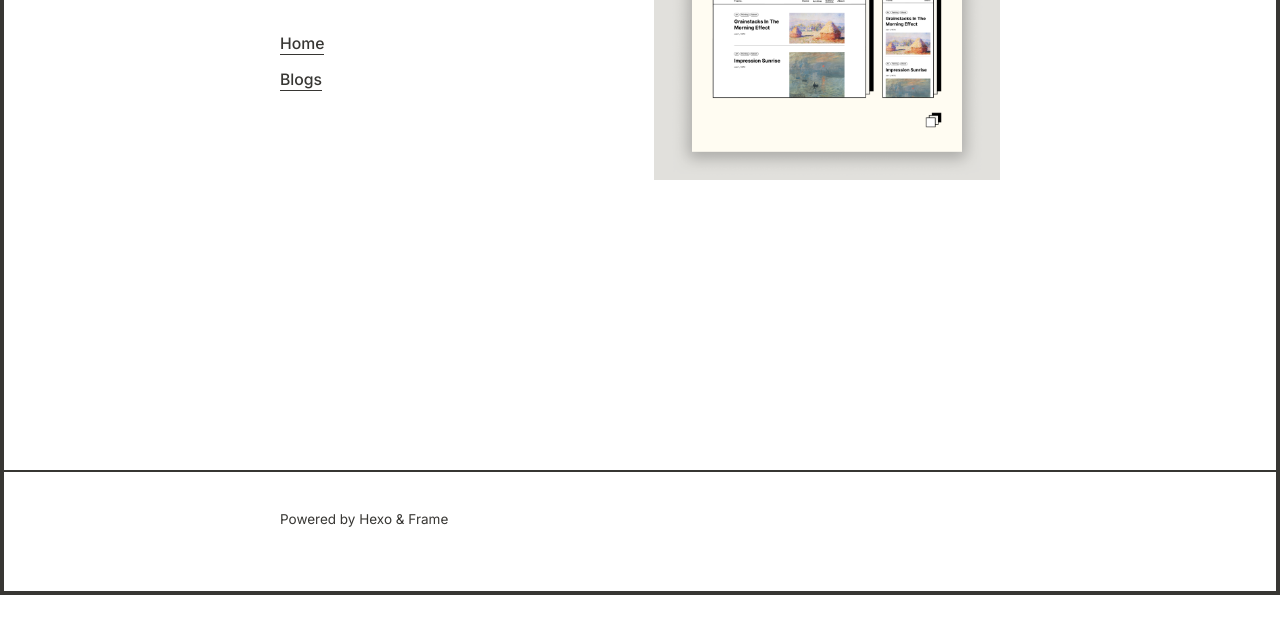
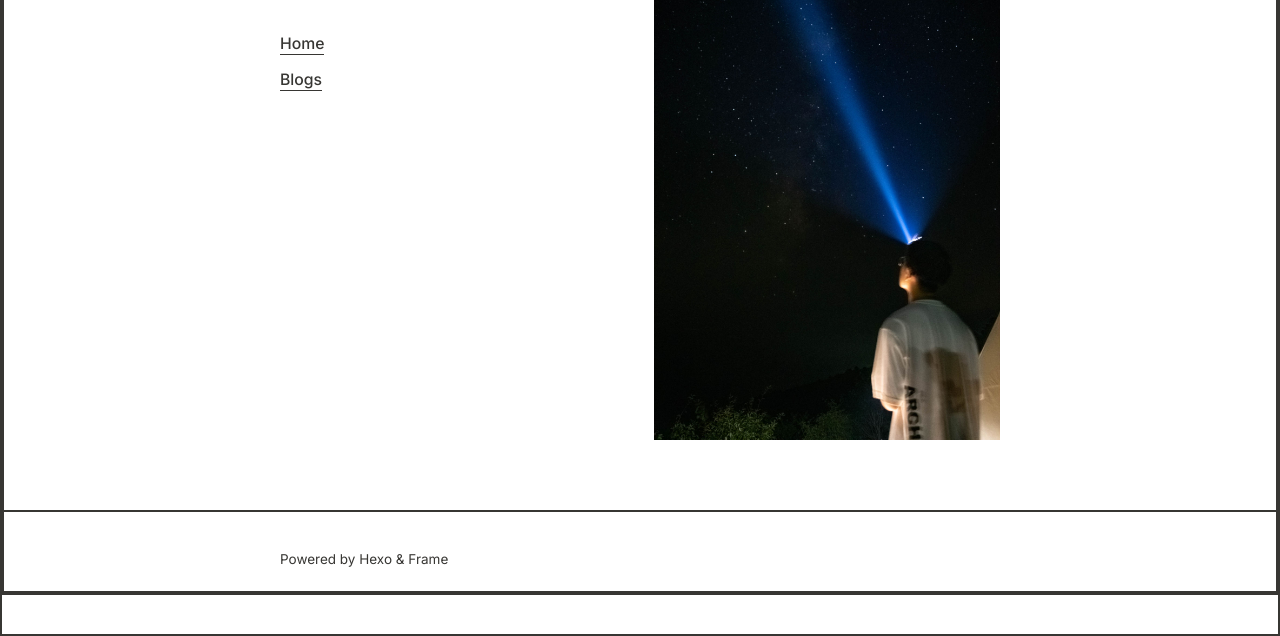
Before and after one commit to CHAZH0U/blog, a plain HTML site: page index.html in a window 1280 px wide. Shown: the part 205-841 px from the top of the page. Before the commit the page ends 800 px from the top, so only its background shows below. Drawn offline with Linux system fonts and the light colour scheme.

Commit message:
Site updated: 2023-12-19 13:44:25

```diff
--- a/index.html
+++ b/index.html
@@ -104,7 +104,7 @@
           <div class="profile">
     <div class="profile-image">
 
-            <img src="/profile_cover.png" alt="featured_image">
+            <img src="/profile_image.jpg" alt="featured_image">
 
     </div>
     <div class="post-content profile-content">
```
Also changed, not shown: profile_image.jpg (added).
